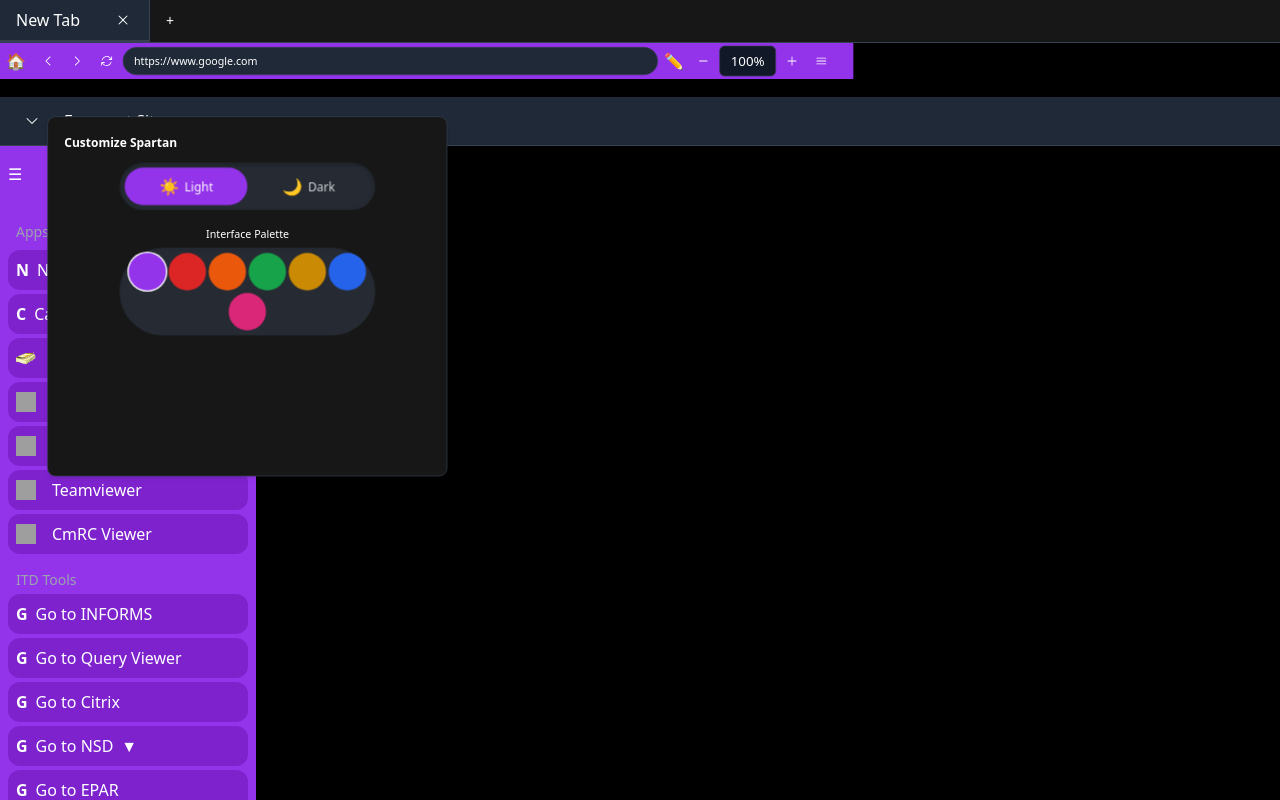
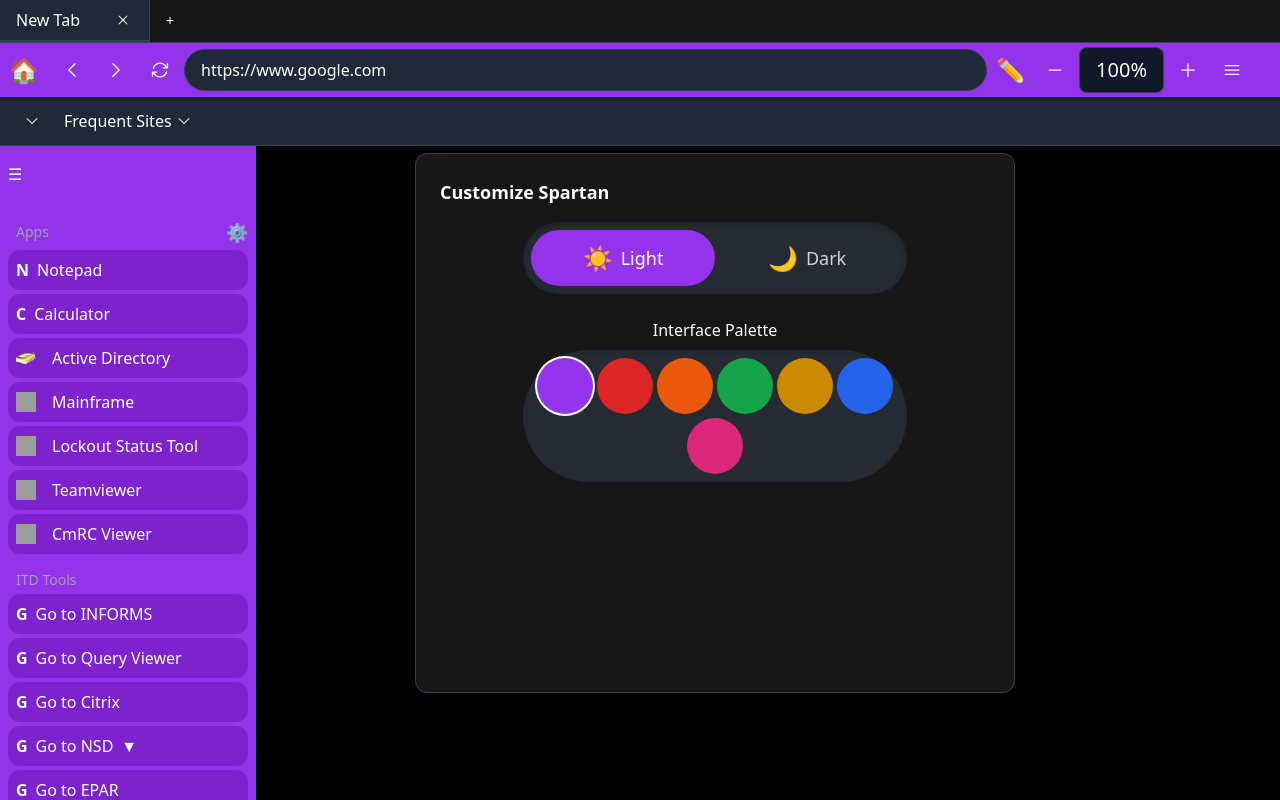
Before and after one commit to RepNest/HDB, a React (Vite) app: page / in a window 1280 px wide. Both pictures are taken after a click on the button "✏️". Built offline with nearby package versions, Linux system fonts and the light colour scheme; grey boxes are pictures that could not be loaded; the HTML template or start-up script is replaced by a standard one.

Commit message:
everything fixed

```diff
--- a/src/App.tsx
+++ b/src/App.tsx
@@ -99,7 +99,7 @@
   };
 
   return (
-    <div className="flex flex-col h-screen overflow-hidden">
+    <div className="flex flex-col h-screen overflow-hidden" style={{ width: '100%' }}>
       <Tabs
         tabs={tabs}
         activeTabId={activeTabId}
@@ -109,6 +109,7 @@
         navColor={navColor}
         isDarkMode={isDarkMode}
       />
+      <div className="flex flex-col w-full" style={{ flexGrow: 0 }}>
         <Navbar
           url={tabs.find(tab => tab.id === activeTabId)?.url || ''}
           webviewRef={webviews.current[activeTabId] || null}
@@ -138,6 +139,7 @@
           navColor={navColor}
           isDarkMode={isDarkMode}
         />
+      </div>
       <div className="flex flex-1 overflow-auto" style={{ minHeight: 0 }}>
         <Sidebar
           isOpen={sidebarOpen}
--- a/src/components/FavoritesBar.tsx
+++ b/src/components/FavoritesBar.tsx
@@ -20,7 +20,7 @@
   return (
     <div
       className={clsx(
-        'flex items-center p-2 border-b z-[800]',
+        'flex items-center p-2 border-b z-[800] w-full',
         isDarkMode ? `bg-gray-800 border-gray-700 bg-${navColor}-900/20` : `bg-gray-50 border-gray-300 bg-${navColor}-50`
       )}
     >
--- a/src/components/Navbar.tsx
+++ b/src/components/Navbar.tsx
@@ -184,7 +184,7 @@
             <button
               onClick={() => handleToggleTheme(false)}
               className={clsx(
-                'flex items-center justify-center w-1/2 py-3 rounded-full transition-all text-lg',
+                'flex items-center justify-center w-1/2 py-2 rounded-full transition-all text-lg',
                 !isDarkMode ? `bg-${navColor}-600 text-white` : 'bg-transparent text-gray-300 dark:text-gray-600 hover:bg-gray-300 dark:hover:bg-gray-400'
               )}
             >
@@ -260,10 +260,10 @@
   return (
     <div
       className={clsx(
-        'flex items-center p-1 shadow-md relative z-[1000]',
+        'flex items-center p-1 shadow-md relative z-[1000] w-full',
         `bg-${navColor}-600 dark:bg-${navColor}-300`
       )}
-      style={{ transform: `scale(${zoom})`, transformOrigin: 'top left' }}
+      style={{ width: '100%' }}
     >
       <div className="flex items-center gap-1">
         <button
--- a/src/components/Tabs.tsx
+++ b/src/components/Tabs.tsx
@@ -17,7 +17,7 @@
   return (
     <div
       className={clsx(
-        'flex items-center border-b overflow-x-auto z-[900]',
+        'flex items-center border-b overflow-x-auto z-[900] w-full',
         isDarkMode ? 'bg-neutral-900 border-gray-700' : 'bg-gray-100 border-gray-300'
       )}
     >
```
Also changed, not shown: 1 other file (tests, documents, lock files or other folders). Lines whose indentation alone changed are shown as unchanged.
